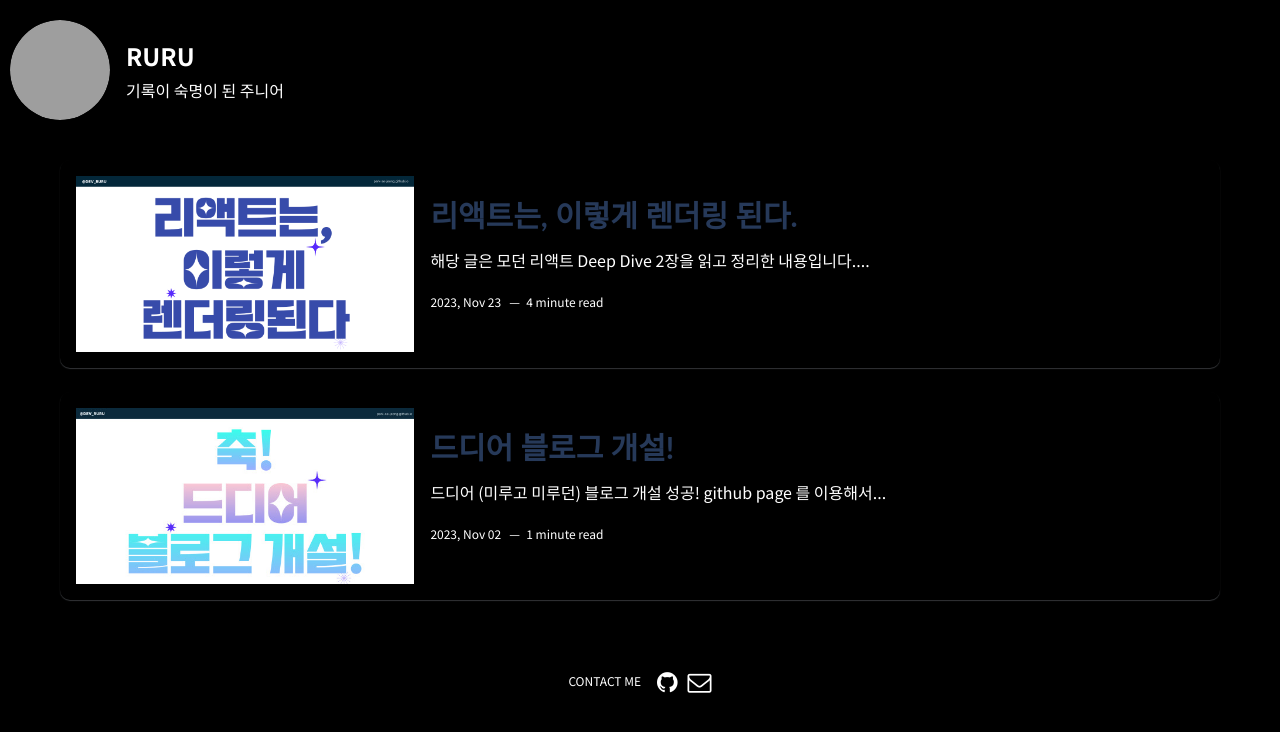
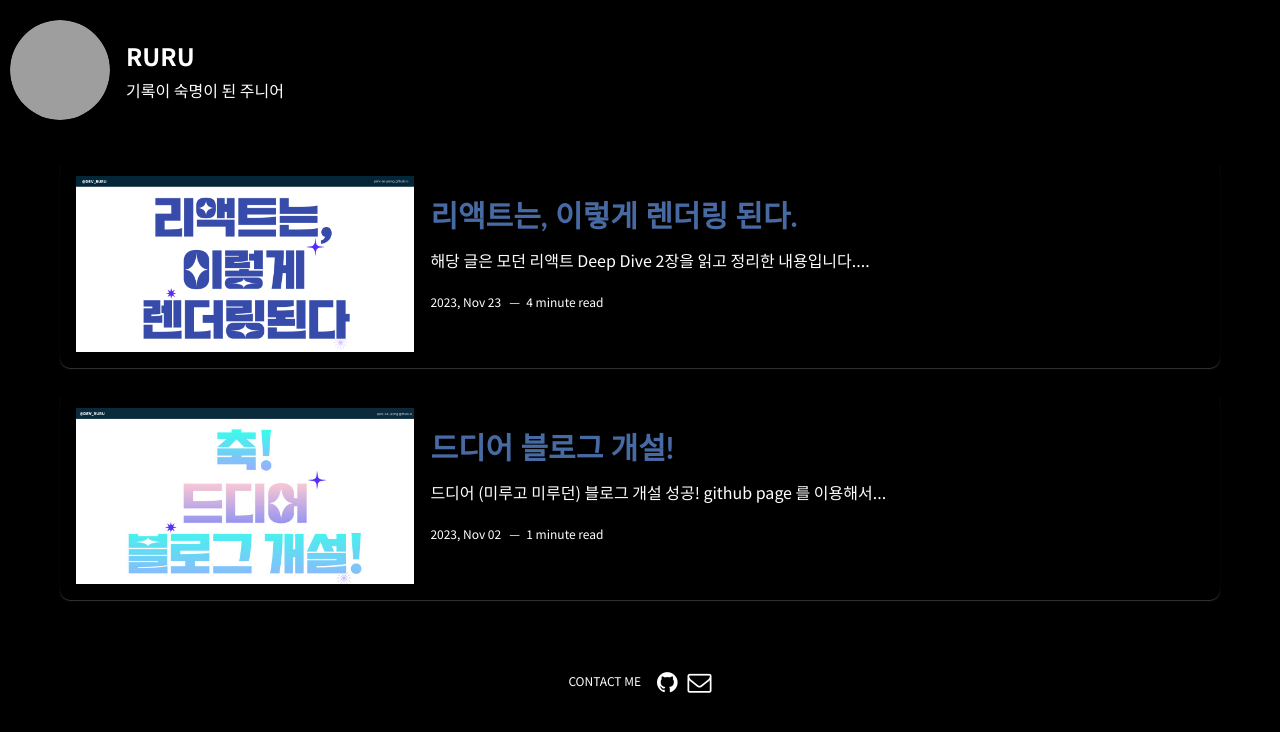
Before and after one commit to Park-Se-Jeong/Park-Se-Jeong.github.io, a Jekyll site: the page built from index.html, in a window 1280 px wide. Shown: the top 732 px of the page. Built offline with Jekyll 4.4.1, drawn with Linux system fonts in a browser that asks for light colours; the list of posts is cut into pages by our own code; grey boxes are pictures that could not be loaded.

Commit message:
design: post-title 컬러, 이미지 잘림 수정

```diff
--- a/assets/css/main.css
+++ b/assets/css/main.css
@@ -786,6 +786,7 @@
   margin: 0;
   -webkit-font-smoothing: antialiased;
   -moz-osx-font-smoothing: grayscale;
+  padding-bottom: 36px;
 }
 
 h1 {
@@ -1193,7 +1194,7 @@
   font-family: 'Lato', sans-serif;
   font-weight: 700;
   text-decoration: none;
-  color: #263959;
+  color: #476AA3;
 }
 
 .post .post-content p {
@@ -1252,10 +1253,9 @@
 
 .page-cover-image {
   position: relative;
-  padding: 0;
+  padding: 1.5rem;
   margin: 0;
-  max-height: 500px;
-  background-color: #fafafa;
+  max-height: 100%;
   overflow: hidden;
 }
 
```
